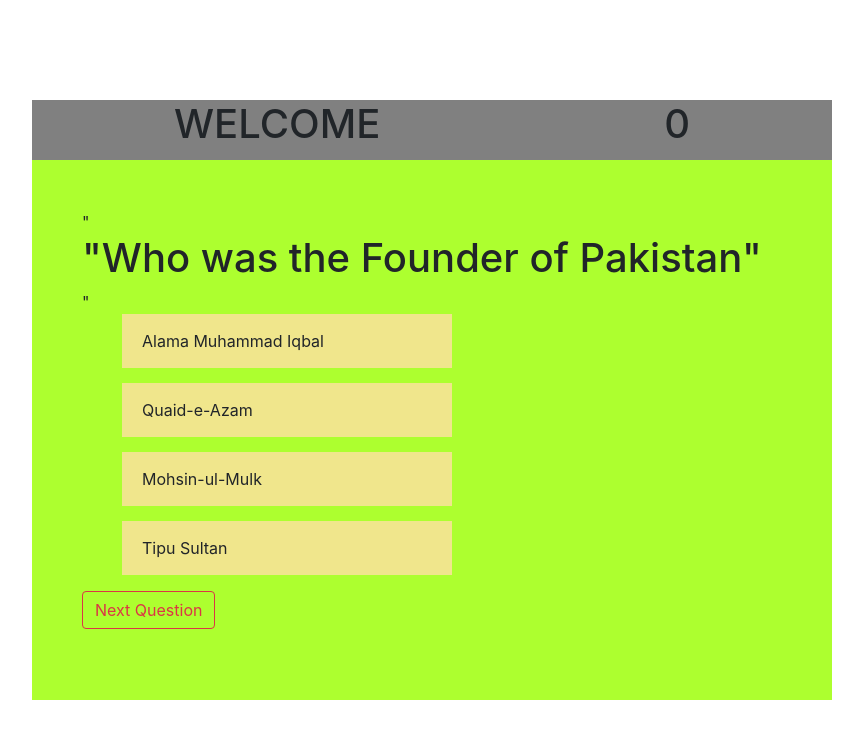
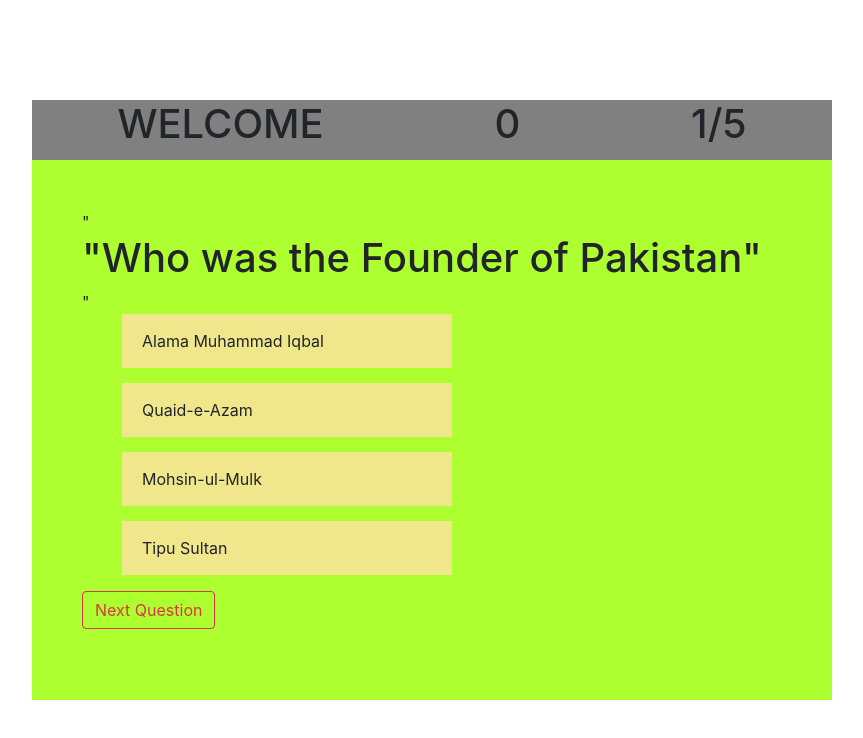
Before and after one commit to MuhammadDanish-prog/Quiz-App, a plain HTML site: page index.html in a window 1280 px wide. Shown: the whole page, without its empty margins (208-1071 px from the left). Drawn offline with nearby package versions, Linux system fonts and the light colour scheme.

Commit message:
Add files via upload

```diff
--- a/app.js
+++ b/app.js
@@ -58,12 +58,16 @@ options:[
 },
 
 ]
-
+var count1=document.getElementById("count")
+count1=1
+count.innerHTML=count1+"/5"
 var question_count=0;
 function next(){
     question_count++;
     result()
     show(question_count)
+    count1++
+    count.innerHTML=count1+"/5"
 }
 
 function show(e){
@@ -97,27 +101,33 @@ function Active(){
 
 let num1=document.getElementById("num")
 num1=0;
+
 function result(){
 
     var active=document.getElementsByClassName("active")
               if(active[0].innerHTML==questions[0].answer){
                 num1+=10;
                 console.log(num.innerHTML=num1)
+
               }
               else if(active[0].innerHTML==questions[1].answer){
                 num1+=10;
                 console.log(num.innerHTML=num1)
+
               }
               else if(active[0].innerHTML==questions[2].answer){
                 num1+=10;
                 console.log(num.innerHTML=num1)
+
               }
               else if(active[0].innerHTML==questions[3].answer){
                 num1+=10;
                 console.log(num.innerHTML=num1)
+
               }
               else if(active[0].innerHTML==questions[4].answer){
                 num1+=10;
                 console.log(num.innerHTML=num1)
+
               }
     }
--- a/index.html
+++ b/index.html
@@ -13,6 +13,8 @@
             <div class="header">
                 <h1>WELCOME</h1>
                 <h1 id="num">0</h1>
+                <h1 id="count">0</h1>
+
             </div>
             <div class="body">
                 <div id="question">
```
